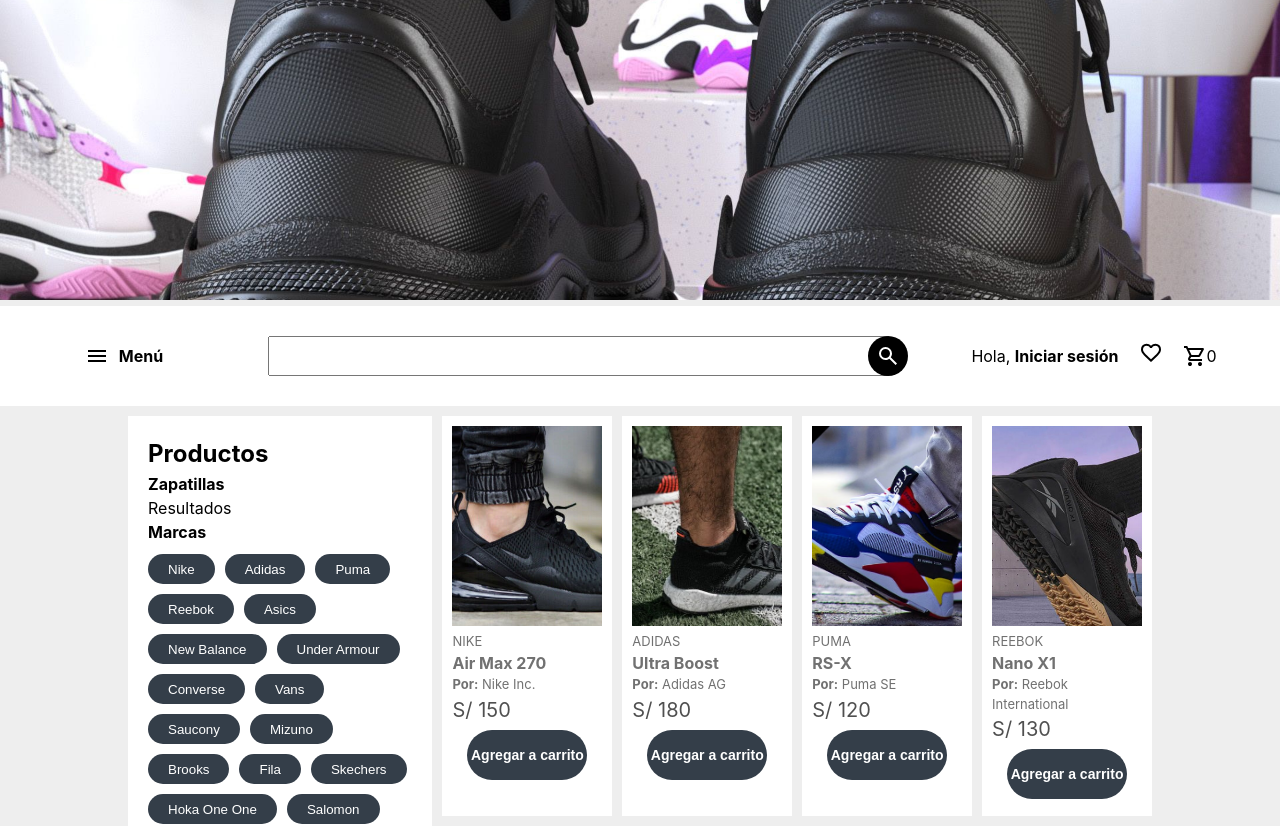
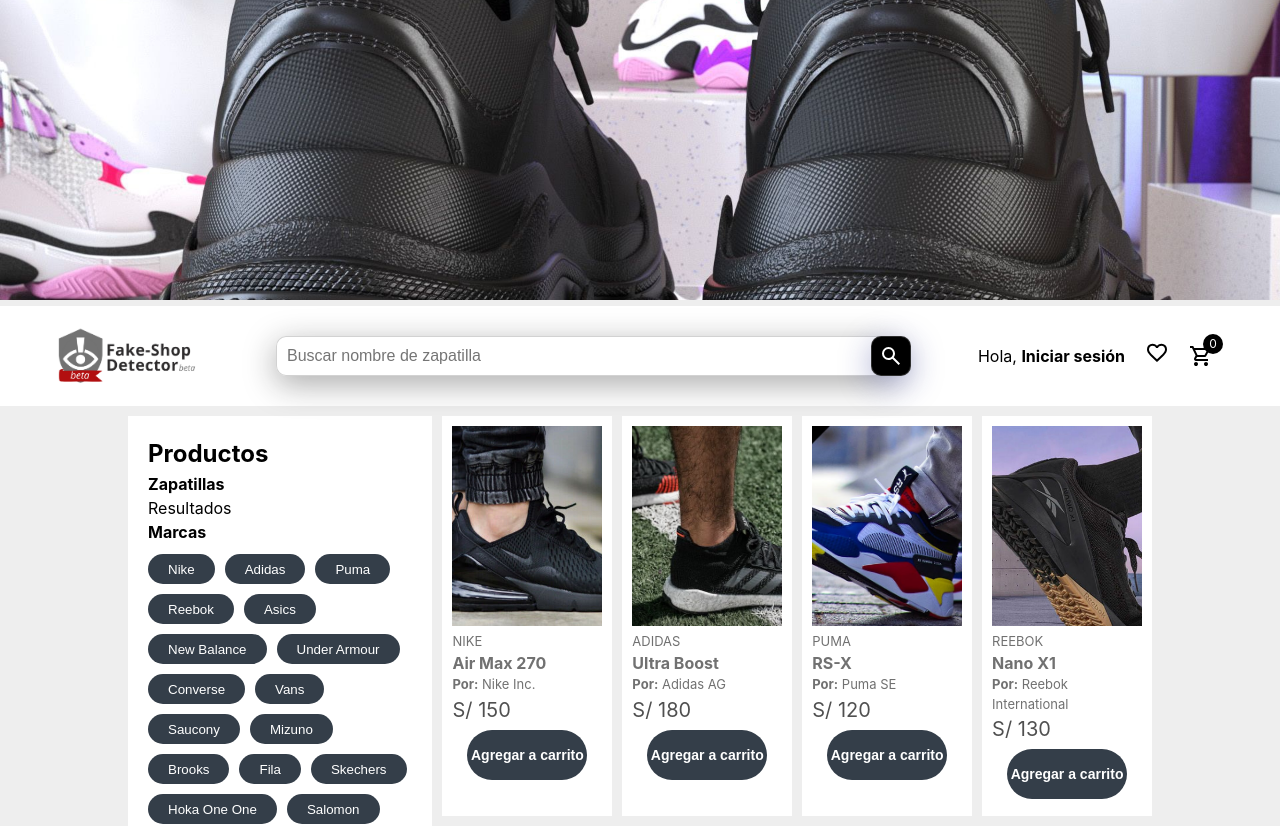
Before and after one commit to Josecahuana/finalProject, a React (Vite) app: page /Menu in a window 1280 px wide. Shown: the top 826 px of the page. Built offline with nearby package versions, Linux system fonts and the light colour scheme.

Commit message:
SneakerPage modify

```diff
--- a/src/App.css
+++ b/src/App.css
@@ -28,11 +28,10 @@
         width: 20%;
         display: flex;
         justify-content: center;
+        padding: 0 50px;
 
-        .option{
-            display: flex;
-            align-items: center;
-            gap: 10px;
+        img {
+            min-width: 100%;
         }
     }
 
@@ -58,6 +57,14 @@
         padding-left: 10px;
         height: 40px;
         font-size: 16px;
+        outline: none;
+
+        background: rgba(255, 255, 255, 0.95);
+        box-shadow: 0 8px 32px 0 rgba(21, 21, 22, 0.37);
+        backdrop-filter: blur(4px);
+        -webkit-backdrop-filter: blur(4px);
+        border-radius: 10px;
+        border: 1px solid rgba(7, 7, 7, 0.18);
     }
 
     .search__span {
@@ -72,6 +79,11 @@
         background-color: black;
         border-radius: 50%;
         width: 40px;
+        box-shadow: 0 8px 32px 0 rgba(31, 38, 135, 0.37);
+        backdrop-filter: blur(4px);
+        -webkit-backdrop-filter: blur(4px);
+        border-radius: 10px;
+        border: 1px solid rgba(255, 255, 255, 0.18);
     }
 
 
@@ -84,6 +96,38 @@
 .sesion__cart {
     position: relative;
     display: flex;
+
+    .cart__span{
+        position: absolute;
+        right: 0;
+        top: 0;
+        width: 20px;
+        height: 20px;
+        transform: translate(50%, -50%);
+        background-color: red;
+        border-radius: 50%;
+        color: white;
+        font-size: 12px;
+        display: flex;
+        justify-content: center;
+        align-items: center;
+    }
+
+    .cart__span-change{
+        position: absolute;
+        right: 0;
+        top: 0;
+        width: 20px;
+        height: 20px;
+        transform: translate(50%, -50%);
+        background-color: black;
+        border-radius: 50%;
+        color: white;
+        font-size: 12px;
+        display: flex;
+        justify-content: center;
+        align-items: center;
+    }
 
     .shops {
         /* background-color: rgb(187, 187, 187); */
--- a/src/assets/components/Header.jsx
+++ b/src/assets/components/Header.jsx
@@ -1,4 +1,6 @@
 import { InputSearch } from "./InputSearch"
+import faketitle from '../img/faketitle.jpg'
+
 export const Header = ({ cart, handleDeleteCart, handleIncrementCant, handleDecrementCant, filterText, handleFilterChange }) => {
 
 
@@ -11,11 +13,10 @@
         <>
             <header className='menu__header'>
                 <div className='menu__option'>
-                    {/* <img src="" alt="" /> */}
-                    <div className="option">
-                        <svg xmlns="http://www.w3.org/2000/svg" height="24px" viewBox="0 -960 960 960" width="24px" fill="#000000"><path d="M120-240v-80h720v80H120Zm0-200v-80h720v80H120Zm0-200v-80h720v80H120Z" /></svg>
-                        <b>Menú</b>
-                    </div>
+                    <img src={faketitle} alt="" />
+                    {/* <div className="option">
+                        <img src={faketitle} alt="" />
+                    </div> */}
                 </div>
                 <InputSearch  filterText={ filterText} handleFilterChange={handleFilterChange} />
                 <div className="menu__sesion">
@@ -25,7 +26,7 @@
                     </span>
                     <span className="sesion__cart">
                         <svg xmlns="http://www.w3.org/2000/svg" height="24px" viewBox="0 -960 960 960" width="24px" fill="#000000"><path d="M280-80q-33 0-56.5-23.5T200-160q0-33 23.5-56.5T280-240q33 0 56.5 23.5T360-160q0 33-23.5 56.5T280-80Zm400 0q-33 0-56.5-23.5T600-160q0-33 23.5-56.5T680-240q33 0 56.5 23.5T760-160q0 33-23.5 56.5T680-80ZM246-720l96 200h280l110-200H246Zm-38-80h590q23 0 35 20.5t1 41.5L692-482q-11 20-29.5 31T622-440H324l-44 80h480v80H280q-45 0-68-39.5t-2-78.5l54-98-144-304H40v-80h130l38 80Zm134 280h280-280Z" /></svg>
-                        <span>{cart.length}</span>
+                        <span className={cart.length > 0 ? "cart__span" : "cart__span-change"}>{cart.length}</span>
                         <div className="shops">
                             <p className="shops__title">Listado de tus compras</p>
                             {
--- a/src/assets/components/InputSearch.jsx
+++ b/src/assets/components/InputSearch.jsx
@@ -8,6 +8,7 @@
                 type="text"
                 value={filterText}
                 onChange={(e)=> handleFilterChange(e.target.value)}
+                placeholder="Buscar nombre de zapatilla"
             />
             <span className="search__span" >
                 <svg xmlns="http://www.w3.org/2000/svg" height="24px" viewBox="0 -960 960 960" width="24px" fill="#FFFFFF"><path d="M784-120 532-372q-30 24-69 38t-83 14q-109 0-184.5-75.5T120-580q0-109 75.5-184.5T380-840q109 0 184.5 75.5T640-580q0 44-14 83t-38 69l252 252-56 56ZM380-400q75 0 127.5-52.5T560-580q0-75-52.5-127.5T380-760q-75 0-127.5 52.5T200-580q0 75 52.5 127.5T380-400Z" /></svg>
--- a/src/assets/components/SneakerPage.css
+++ b/src/assets/components/SneakerPage.css
@@ -7,26 +7,39 @@
     display: flex;
 }
 
-.sneaker__back{
+.sneaker__back {
     position: absolute;
     border: none;
     background-color: inherit;
     cursor: pointer;
 
-    svg{
+    svg {
         width: 40px;
         height: 40px;
     }
 }
 
+.container {
+    width: 100%;
+    min-height: 100vh;
+    display: flex;
+    align-items: center;
+    justify-content: center;
+    position: relative;
+}
+
 .sneaker__div {
     width: 80%;
     height: 600px;
-    margin: 0 auto;
     padding: 20px 20px;
-    background-color: #FFFFFF;
     color: #000;
     position: relative;
+    background: rgba(255, 255, 255, 0.95);
+    box-shadow: 0 8px 32px 0 rgba(31, 38, 135, 0.37);
+    backdrop-filter: blur(3px);
+    -webkit-backdrop-filter: blur(3px);
+    border-radius: 10px;
+    border: 1px solid rgba(255, 255, 255, 0.18);
 }
 
 .sneaker__img,
@@ -48,7 +61,7 @@
         transition: transform 0.5s ease;
     }
 
-    img:hover{
+    img:hover {
         transform: scale(1.2);
     }
 }
@@ -74,16 +87,16 @@
     margin-bottom: 30px;
 }
 
-.sizes__header{
+.sizes__header {
     margin-top: 15px;
     align-items: center;
     gap: 5px;
 
-    span{
+    span {
         display: flex;
         align-items: center;
 
-        svg{
+        svg {
             width: 15px;
             height: 15px;
         }
@@ -94,6 +107,7 @@
 .sizes__div {
     font-size: 13px;
     justify-content: space-between;
+
     div {
         display: flex;
     }
@@ -147,7 +161,7 @@
     margin: 20px 0;
     gap: 10px;
 
-    span{
+    span {
         font-size: 12px;
         color: #717171;
     }
@@ -167,7 +181,7 @@
     }
 }
 
-.button__options{
+.button__options {
     width: 100%;
     height: 60px;
     background-color: #343E49;
@@ -176,4 +190,18 @@
     font-weight: 600;
     border: none;
     border-radius: 40px;
+    cursor: pointer;
 }
+
+.table__shoes {
+    width: 600px;
+    position: absolute;
+    top: 50%;
+    left: 50%;
+    transform: translate(-50%, -50%);
+}
+
+.table__span{
+    text-decoration: underline;
+    cursor: pointer;
+}
--- a/src/assets/components/SneakerPage.jsx
+++ b/src/assets/components/SneakerPage.jsx
@@ -1,9 +1,11 @@
-
+import table from '../img/tabla.jpg'
 import { Link, useParams } from 'react-router-dom';
 import './SneakerPage.css'
+import { useState } from 'react';
 
 export const SneakerPage = ({ handleChangeShow, sneakers }) => {
 
+    const [showImage, setShowImage] = useState(false)
     const { id, nombre } = useParams();
 
     const newData = sneakers.find(sneaker => sneaker.id === +id)
@@ -12,8 +14,13 @@
         handleChangeShow(value)
     }
 
+    const handleClickTable = () => {
+        setShowImage(!showImage)
+    }
+
     return (
         <>
+            <div className="container" onClick={handleClickTable}>
                 <div className='sneaker__div'>
                     <Link to={'/Menu'}>
                         <button className='sneaker__back' type='button' onClick={() => handleClick(false)}>
@@ -40,11 +47,11 @@
                                 </header>
                                 <div className='sizes__div'>
                                     <b>Selecciona Talla</b>
-                                <div>
+                                    <div className='sizes__table'>
                                         <span>
                                             <svg xmlns="http://www.w3.org/2000/svg" height="24px" viewBox="0 -960 960 960" width="24px" fill="#999999"><path d="M160-240q-33 0-56.5-23.5T80-320v-320q0-33 23.5-56.5T160-720h640q33 0 56.5 23.5T880-640v320q0 33-23.5 56.5T800-240H160Zm0-80h640v-320H680v160h-80v-160h-80v160h-80v-160h-80v160h-80v-160H160v320Zm120-160h80-80Zm160 0h80-80Zm160 0h80-80Zm-120 0Z" /></svg>
                                         </span>
-                                    <a href='#'>Tabla de tallas </a>
+                                        <span className='table__span' onClick={handleClickTable}>Tabla de tallas </span>
                                         <span>
                                             <svg xmlns="http://www.w3.org/2000/svg" height="24px" viewBox="0 -960 960 960" width="24px" fill="#434343"><path d="M504-480 320-664l56-56 240 240-240 240-56-56 184-184Z" /></svg>
                                         </span>
@@ -97,6 +104,14 @@
                         </section>
                     </section>
                 </div>
+                {showImage && (
+                    <img
+                        className='table__shoes'
+                        src={table}
+                        alt="Table de talla"
+                    />
+                )}
+            </div>
         </>
     )
 }
```
Also changed, not shown: src/assets/img/faketitle.jpg (added), src/assets/img/tabla.jpg (added). Lines whose indentation alone changed are shown as unchanged.
